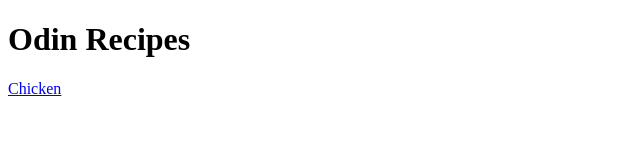
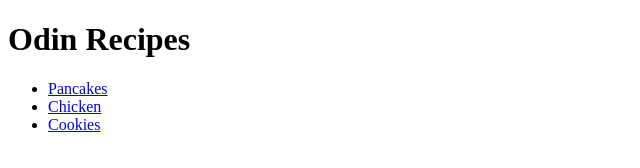
Before and after one commit to Abdl-Hafeez/odin-recipes, a plain HTML site: page index.html in a window 1280 px wide. Shown: the whole page, without its empty margins (0-640 px from the left). Drawn offline with Linux system fonts and the light colour scheme.

Commit message:
Update the Homepage

```diff
--- a/index.html
+++ b/index.html
@@ -7,6 +7,18 @@
 </head>
 <body>
     <h1>Odin Recipes</h1>
-    <a href="recipes/chicken.html">Chicken</a>
+    <ul>
+        <li>
+            <a href="recipes/pancakes.html">Pancakes</a>
+        </li>
+
+        <li>
+            <a href="recipes/chicken.html">Chicken</a>
+        </li>
+
+        <li>
+            <a href="recipes/cookies.html">Cookies</a>
+        </li>
+    </ul>
 </body>
 </html>
```
